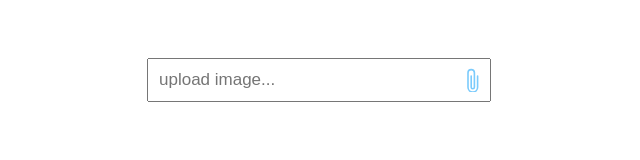
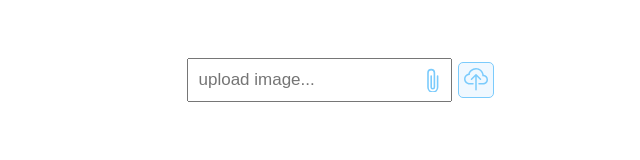
Before and after one commit to SihotiyaKartik/image-uploader, a plain HTML site: page client/index.html in a window 1280 px wide. Shown: the whole page, without its empty margins (321-961 px from the left). Drawn offline with Linux system fonts and the light colour scheme.

Commit message:
Adding upload button

```diff
--- a/client/index.html
+++ b/client/index.html
@@ -27,6 +27,23 @@
           d="M4.5 3a2.5 2.5 0 0 1 5 0v9a1.5 1.5 0 0 1-3 0V5a.5.5 0 0 1 1 0v7a.5.5 0 0 0 1 0V3a1.5 1.5 0 1 0-3 0v9a2.5 2.5 0 0 0 5 0V5a.5.5 0 0 1 1 0v7a3.5 3.5 0 1 1-7 0V3z"
         />
       </svg>
+      <svg
+        xmlns="http://www.w3.org/2000/svg"
+        width="24"
+        height="24"
+        fill="currentColor"
+        class="image-cloud-upload-icon bi bi-cloud-upload"
+        viewBox="0 0 16 16"
+      >
+        <path
+          fill-rule="evenodd"
+          d="M4.406 1.342A5.53 5.53 0 0 1 8 0c2.69 0 4.923 2 5.166 4.579C14.758 4.804 16 6.137 16 7.773 16 9.569 14.502 11 12.687 11H10a.5.5 0 0 1 0-1h2.688C13.979 10 15 8.988 15 7.773c0-1.216-1.02-2.228-2.313-2.228h-.5v-.5C12.188 2.825 10.328 1 8 1a4.53 4.53 0 0 0-2.941 1.1c-.757.652-1.153 1.438-1.153 2.055v.448l-.445.049C2.064 4.805 1 5.952 1 7.318 1 8.785 2.23 10 3.781 10H6a.5.5 0 0 1 0 1H3.781C1.708 11 0 9.366 0 7.318c0-1.763 1.266-3.223 2.942-3.593.143-.863.698-1.723 1.464-2.383z"
+        />
+        <path
+          fill-rule="evenodd"
+          d="M7.646 4.146a.5.5 0 0 1 .708 0l3 3a.5.5 0 0 1-.708.708L8.5 5.707V14.5a.5.5 0 0 1-1 0V5.707L5.354 7.854a.5.5 0 1 1-.708-.708l3-3z"
+        />
+      </svg>
     </div>
 
     <div class="preview-image" id="preview-image">
--- a/client/main.js
+++ b/client/main.js
@@ -1,6 +1,7 @@
 function openFileInput() {
   const fileInput = document.createElement("input")
   fileInput.type = "file"
+  fileInput.accept = "image/*"
   fileInput.style.display = "none"
   document.body.appendChild(fileInput)
   fileInput.click()
--- a/client/style.css
+++ b/client/style.css
@@ -9,7 +9,7 @@
   align-items: center;
   margin-top: 10vh;
   font-size: 25px;
-  width: 300px;
+  width: 350px;
   position: relative;
   margin-left: auto;
   margin-right: auto;
@@ -18,7 +18,7 @@
 .image-upload-input {
   padding: 10px 30px 10px 10px;
   outline: none;
-  width: 100%;
+  max-width: 90%;
   font-size: 17px !important;
   position: absolute;
 }
@@ -29,9 +29,20 @@
 
 .image-upload-icon {
   position: absolute;
-  right: -15px;
+  right: 50px;
   color: rgb(123, 203, 252);
   font-weight: 100;
+  cursor: pointer;
+}
+
+.image-cloud-upload-icon {
+  position: absolute;
+  right: 0;
+  border: 1px solid rgb(123, 203, 252);
+  border-radius: 5px;
+  color: rgb(123, 203, 252);
+  background-color: aliceblue;
+  padding: 5px;
   cursor: pointer;
 }
 
@@ -43,7 +54,6 @@
 }
 
 .preview-image img {
-  border: 1px solid black;
   height: 300px;
   width: 300px;
 }
```
